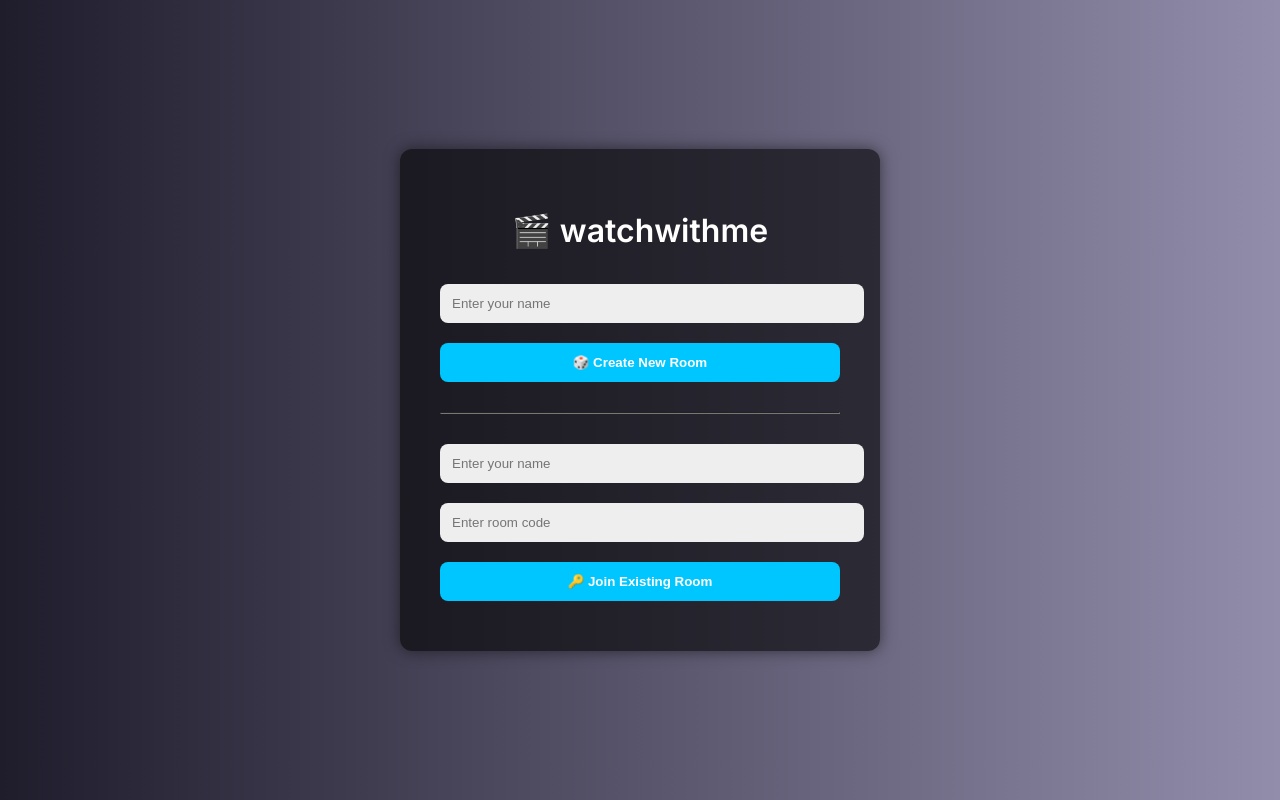
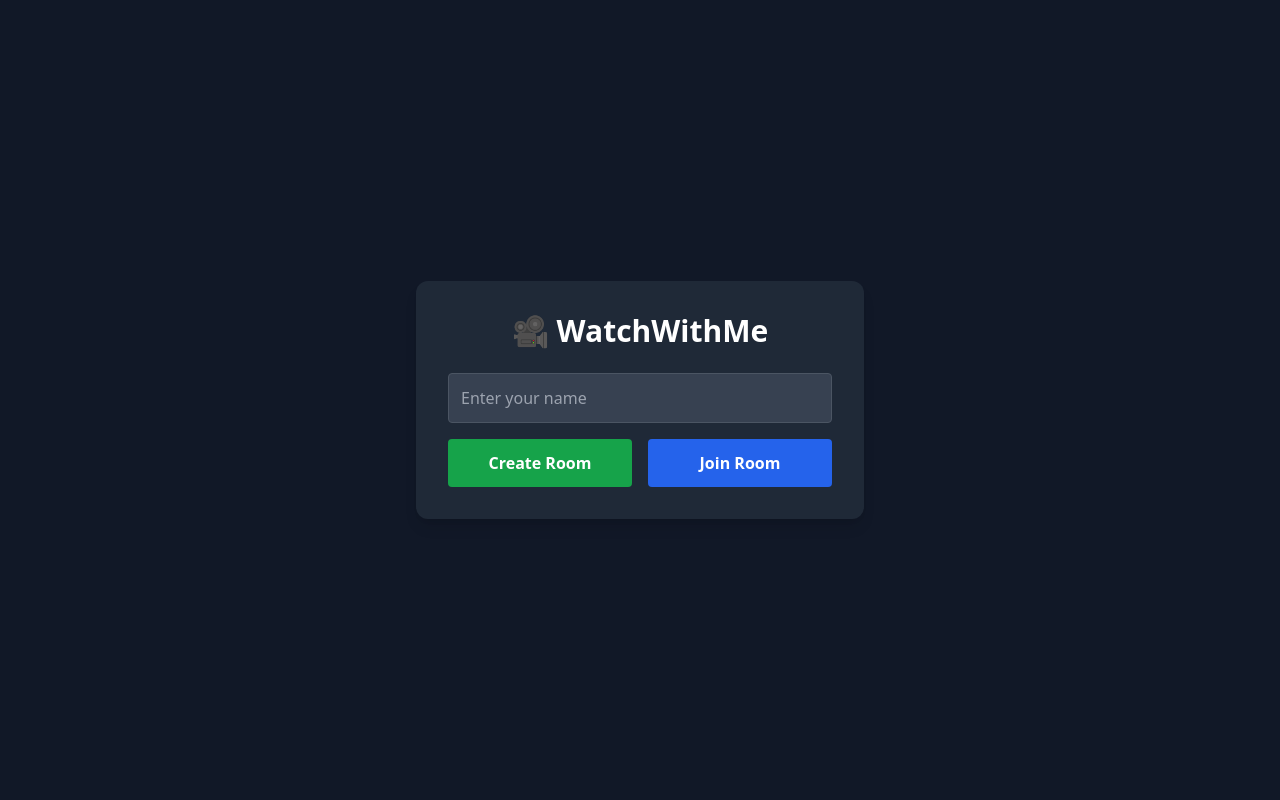
Before and after one commit to Hari0mSuman/Watchwithme, a Flask app: page / in a window 1280 px wide. Run offline with Flask 3, Linux system fonts and the light colour scheme; some libraries are stand-ins or nearby versions.

Commit message:
Update index.html

```diff
--- a/templates/index.html
+++ b/templates/index.html
@@ -1,80 +1,87 @@
 <!DOCTYPE html>
-<html lang="en">
+<html lang="en" class="dark">
 <head>
-  <meta charset="UTF-8">
-  <title>watchwithme - Join or Create Room</title>
-  <link href="https://fonts.googleapis.com/css2?family=Inter:wght@400;600&display=swap" rel="stylesheet">
-  <style>
-    body {
-      margin: 0;
-      padding: 0;
-      font-family: 'Inter', sans-serif;
-      background: linear-gradient(to right, #1f1c2c, #928dab);
-      display: flex;
-      justify-content: center;
-      align-items: center;
-      height: 100vh;
-      color: white;
-    }
-    .container {
-      background-color: rgba(0, 0, 0, 0.6);
-      padding: 40px;
-      border-radius: 12px;
-      box-shadow: 0 0 15px rgba(0,0,0,0.5);
-      width: 100%;
-      max-width: 400px;
-      text-align: center;
-    }
-    h1 {
-      margin-bottom: 24px;
-      font-weight: 600;
-    }
-    input, button {
-      width: 100%;
-      padding: 12px;
-      margin: 10px 0;
-      border: none;
-      border-radius: 8px;
-    }
-    input {
-      background: #eee;
-    }
-    button {
-      background: #00c6ff;
-      color: white;
-      font-weight: 600;
-      cursor: pointer;
-      transition: background 0.3s;
-    }
-    button:hover {
-      background: #0079a3;
-    }
-  </style>
+  <meta charset="UTF-8" />
+  <meta name="viewport" content="width=device-width, initial-scale=1" />
+  <title>WatchWithMe - Create or Join Room</title>
+  <script src="https://cdn.tailwindcss.com"></script>
 </head>
-<body>
-  <div class="container">
-    <h1>🎬 watchwithme</h1>
+<body class="bg-gray-900 text-white flex items-center justify-center min-h-screen">
 
-    <form id="createRoomForm" method="POST" action="/room">
-      <input type="text" name="username" placeholder="Enter your name" required>
-      <input type="hidden" name="room" id="generatedRoom">
-      <button type="submit" onclick="generateRoomCode()">🎲 Create New Room</button>
-    </form>
+  <div class="bg-gray-800 p-8 rounded-xl shadow-lg w-full max-w-md">
+    <h1 class="text-3xl font-bold mb-6 text-center">🎥 WatchWithMe</h1>
 
-    <hr style="margin: 20px 0; border-color: #777;">
+    <!-- Room form -->
+    <form class="flex flex-col gap-4" id="roomForm">
+      <input type="text" name="username" placeholder="Enter your name" required
+        class="p-3 rounded bg-gray-700 border border-gray-600 placeholder-gray-400" />
 
-    <form method="POST" action="/room">
-      <input type="text" name="username" placeholder="Enter your name" required>
-      <input type="text" name="room" placeholder="Enter room code" required>
-      <button type="submit">🔑 Join Existing Room</button>
+      <div id="roomInputDiv" class="hidden">
+        <input type="text" name="room" id="roomInput" placeholder="Enter room code"
+          class="p-3 rounded bg-gray-700 border border-gray-600 placeholder-gray-400" />
+      </div>
+
+      <div id="passwordToggleDiv" class="hidden">
+        <div class="flex items-center gap-2">
+          <input type="checkbox" id="enable-password" class="accent-blue-500" />
+          <label for="enable-password" class="text-sm">Enable room password</label>
+        </div>
+        <input type="password" name="password" id="password-field" placeholder="Password (optional)" disabled
+          class="p-3 rounded bg-gray-700 border border-gray-600 placeholder-gray-500 text-white" />
+      </div>
+
+      <div class="flex justify-between gap-4">
+        <button type="button" id="createBtn"
+          class="flex-1 bg-green-600 hover:bg-green-700 p-3 rounded font-semibold transition">Create Room</button>
+        <button type="button" id="joinBtn"
+          class="flex-1 bg-blue-600 hover:bg-blue-700 p-3 rounded font-semibold transition">Join Room</button>
+      </div>
     </form>
   </div>
 
   <script>
-    function generateRoomCode() {
-      const randomCode = Math.random().toString(36).substring(2, 8).toUpperCase();
-      document.getElementById('generatedRoom').value = randomCode;
-    }
+    const createBtn = document.getElementById('createBtn');
+    const joinBtn = document.getElementById('joinBtn');
+    const roomInputDiv = document.getElementById('roomInputDiv');
+    const roomInput = document.getElementById('roomInput');
+    const form = document.getElementById('roomForm');
+    const passwordToggleDiv = document.getElementById('passwordToggleDiv');
+    const enablePassword = document.getElementById('enable-password');
+    const passwordField = document.getElementById('password-field');
+
+    createBtn.addEventListener('click', () => {
+      // Set form action and method for creating a room
+      form.action = '/create-room';
+      form.method = 'POST';
+      // Show room and password fields
+      roomInputDiv.classList.remove('hidden');
+      passwordToggleDiv.classList.remove('hidden');
+      // Generate a random room code if not already present
+      if (roomInput.value.trim() === '') {
+        const randomRoom = 'room-' + Math.random().toString(36).substring(2, 8);
+        roomInput.value = randomRoom;
+      }
+      form.submit();
+    });
+
+    joinBtn.addEventListener('click', () => {
+      // Set form action and method for joining a room
+      form.action = '/join-room';
+      form.method = 'POST';
+      // Show room and password fields
+      roomInputDiv.classList.remove('hidden');
+      passwordToggleDiv.classList.remove('hidden');
+      // Require room code to join
+      if (roomInput.value.trim() === '') {
+        roomInput.focus();
+        return;
+      }
+      form.submit();
+    });
+
+    enablePassword.addEventListener('change', () => {
+      passwordField.disabled = !enablePassword.checked;
+      passwordField.required = enablePassword.checked;
+    });
   </script>
 </body>
-</html>
```
